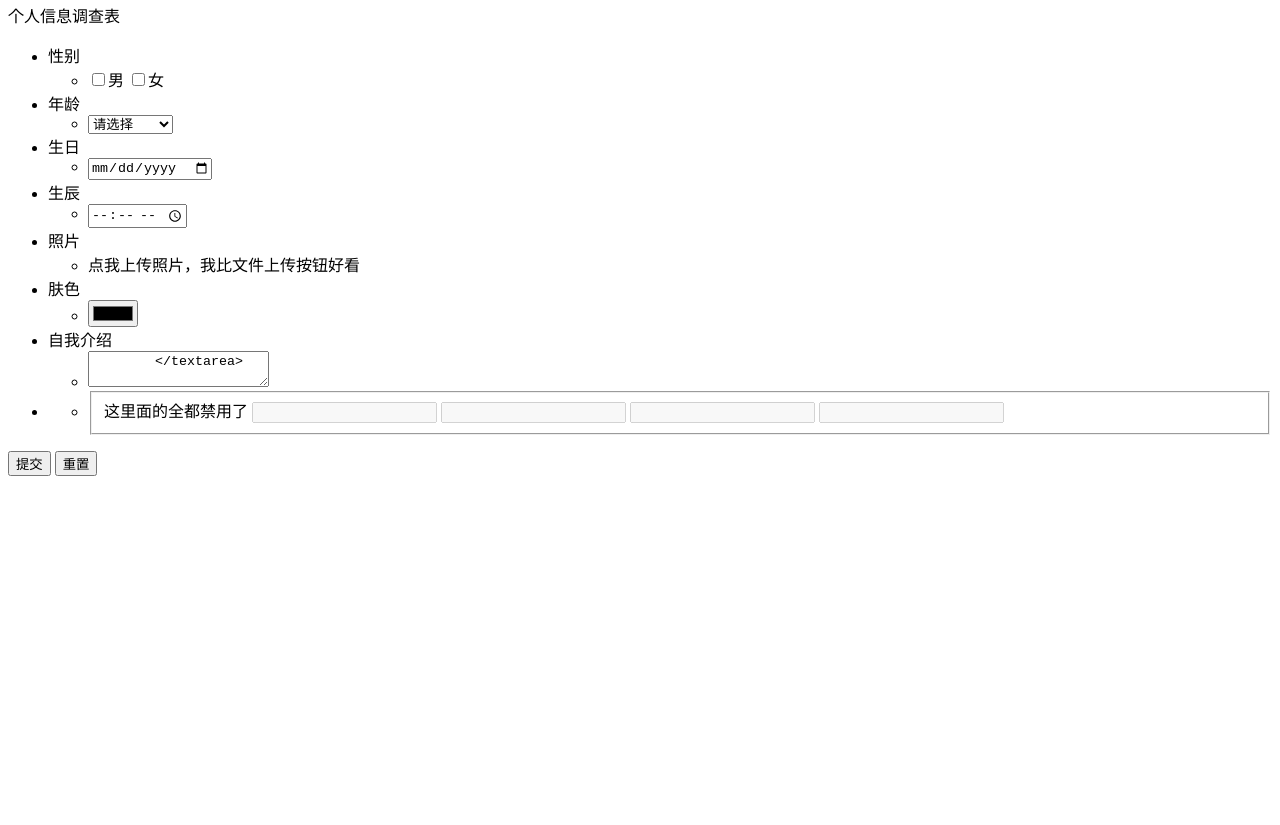
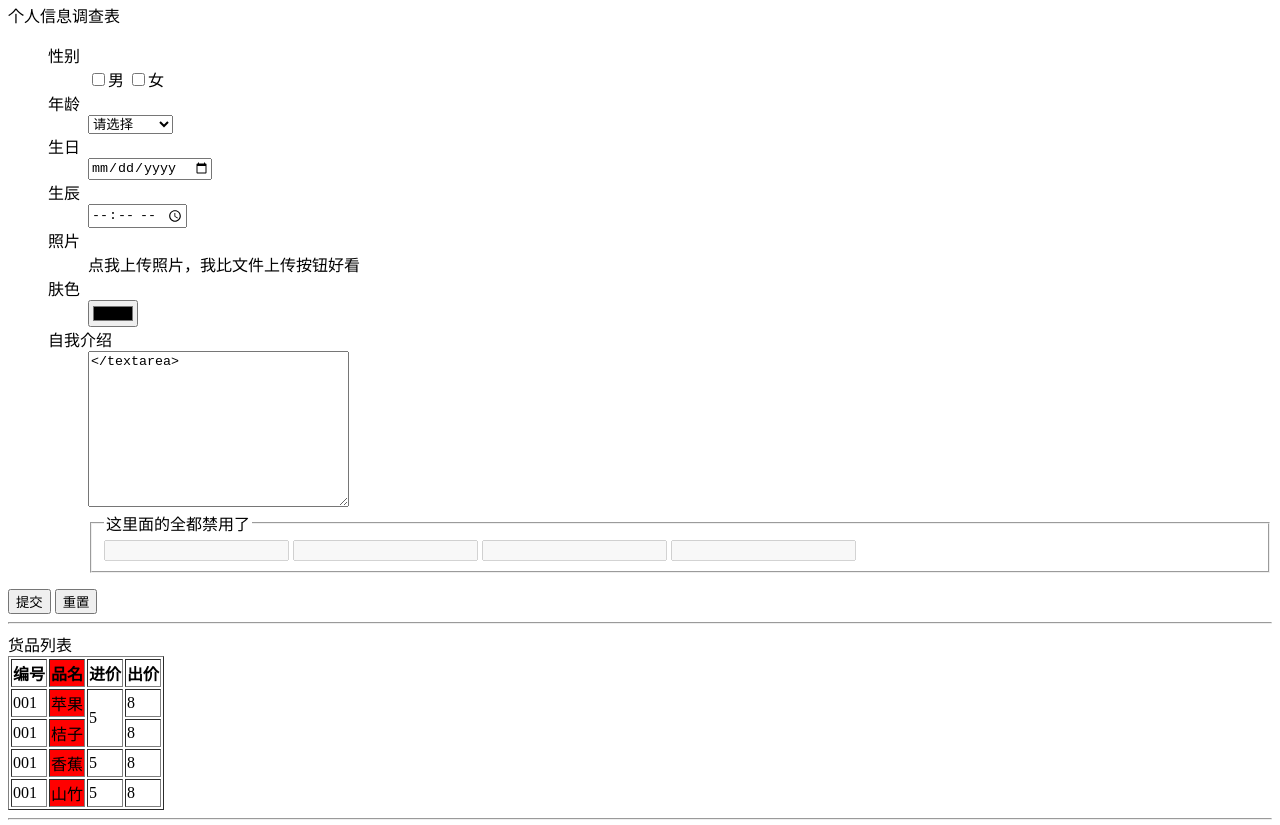
Before and after one commit to liangddkk/miao, a plain HTML site: page html-basic.html in a window 1280 px wide. Shown: the part 1429-2254 px from the top of the page. Before the commit the page ends 1913 px from the top, so only its background shows below. Drawn offline with Linux system fonts and the light colour scheme; grey boxes are pictures that could not be loaded.

Commit message:
191119 html-basic最后三题完成

```diff
--- a/html-basic.html
+++ b/html-basic.html
@@ -4,10 +4,8 @@
 <head>
 	<title>191118 liangddkk</title>
 	<style type="text/css">
-		ul.li {
-			padding: 0;
-			margin: 0;
-			list-style: 0
+		li {
+			list-style: none;
 		}
 	</style>
 </head>
@@ -24,9 +22,9 @@
 		<hr>
 		<a href="https://www.jd.com/" target="_blank">在新窗口打开京东 </a>
 		<a href="mailto:liangddkk@163.com">点击给我发邮件</a>
-		<a href="#bottom">跳转到本页的底部</a>
+		<a href="#bottom" target="#bottom">跳转到本页的底部</a>
 		<a href="https://drscdn.500px.org/photo/229389427/m%3D1170/v2?user_id=7012987&webp=true&sig=196fa0c161aa562478d08571764872f7d69a346c3c0b2e12aa00e2c6414eb28b"="图片.jpg"
-			target="_blank">点我可以下载一个文件</a><br>
+			target="_blank" download="a.jpg">点我可以下载一个文件</a><br>
 		<img
 			src="https://drscdn.500px.org/photo/229389427/m%3D1170/v2?user_id=7012987&webp=true&sig=196fa0c161aa562478d08571764872f7d69a346c3c0b2e12aa00e2c6414eb28b"
 			height="200px" width="200px">
@@ -88,10 +86,13 @@
 			个人信息调查表<br>
 			<ul>
 				<li>性别</li>
+				<li>
 					<ul>
 						<li><input type="checkbox" name="boy">男 <input type="checkbox" name="girl">女</li>
 					</ul>
+				</li>
 				<li>年龄</li>
+				<li>
 					<ul>
 						<li>
 							<select name="age">
@@ -110,32 +111,43 @@
 								</optgroup>
 							</select>
 						</li>
+				</li>
 				</ul>
 				<li>生日</li>
+				<li>
 					<ul>
 						<li><input type="date" name="date"></li>
 					</ul>
+				</li>
 				<li>生辰</li>
+				<li>
 					<ul>
 						<li><input type="time" name="time"></li>
 					</ul>
+				</li>
 				<li>照片</li>
+				<li>
 					<ul>
 						<li><label>点我上传照片，我比文件上传按钮好看<input hidden type="file" name="" id=""></label></li>
 					</ul>
+				</li>
 				<li>肤色</li>
+				<li>
 					<ul>
 						<li><input type="color"></li>
 					</ul>
+				</li>
 				<li>自我介绍</li>
+				<li>
 					<ul>
-					<li><textarea>	&lt;/textarea></textarea></li>
+						<li><textarea name="product" rows="10" cols="30">&lt;/textarea></textarea></li>
 					</ul>
+				</li>
 				<li>
 					<ul>
 						<li>
 							<fieldset disabled>
-								<label>这里面的全都禁用了</label>
+								<legend>这里面的全都禁用了</legend>
 								<input type="text">
 								<input type="text">
 								<input type="text">
@@ -148,6 +160,63 @@
 			<button>提交</button>
 			<button type="reset">重置</button>
 		</form>
+
+		<hr>
+    <table border="1">
+			<colgroup>
+				<col><!--无颜色-->
+				<col  span="1" bgcolor="red">
+			</colgroup>
+			<thead>货品列表</thead>
+				<tr>
+					<th>编号</th>
+					<th>品名</th>
+					<th>进价</th>
+					<th>出价</th>
+				</tr>
+			<tbody>
+				<tr>
+					<td>001</td>
+					<td>苹果</td>
+					<td rowspan="2">5</td>
+					<td>8</td>
+				</tr>
+				<tr>
+					<td>001</td>
+					<td>桔子</td>
+					<td>8</td>
+				</tr>
+				<tr>
+					<td>001</td>
+					<td>香蕉	</td>
+					<td>5</td>
+					<td>8</td>
+				</tr>
+				<tr>
+					<td>001</td>
+					<td>山竹</td>
+					<td>5</td>
+					<td>8</td>
+				</tr>
+			</tbody>
+		</table>
+
+		<hr>
+		<img src="https://drscdn.500px.org/photo/174778125/m%3D1170_k%3D1/2841ccf2a3720e8e794a6a6930f6ff2c"
+		height="450px" width="350px" usemap="#owl" alt="" srcset="">
+		<map name="owl">
+			<area shape="rect" coords="60,94,233,200" href="https://www.mi.com" target="_blank" alt="Xiaomi">
+			<area shape="circle" coords="153,237,22,219" href="" alt="Xiaomi">
+		</map>
+		<hr>
+		<!--target不区分大小写-->
+		<a href="https://www.mi.com"  target="xiaomi1">点击我会在下面的frame里打开小米商场，但为什么打不开呢？ </a><br>
+		<iframe  src="https://nodejs.org/en/"  name="xiaomi1" frameborder="1" bor></iframe>
+		<div id="bottom"></div>
+		<br>
+		怎样&nbsp;&nbsp;&nbsp;&nbsp;&nbsp;&nbsp;&nbsp;&nbsp;&nbsp;&nbsp;&nbsp;&nbsp;&nbsp;&nbsp;&nbsp;&nbsp;&nbsp;&nbsp;&nbsp;&nbsp;&nbsp;&nbsp;在这两个字之间空这么大呢？ <br>
+		怎样在页面中显示下面的内容呢？ <br>
+		&lt;span>&lt;/span>
 </body>
 
 </html>
```
Lines whose indentation alone changed are shown as unchanged.
